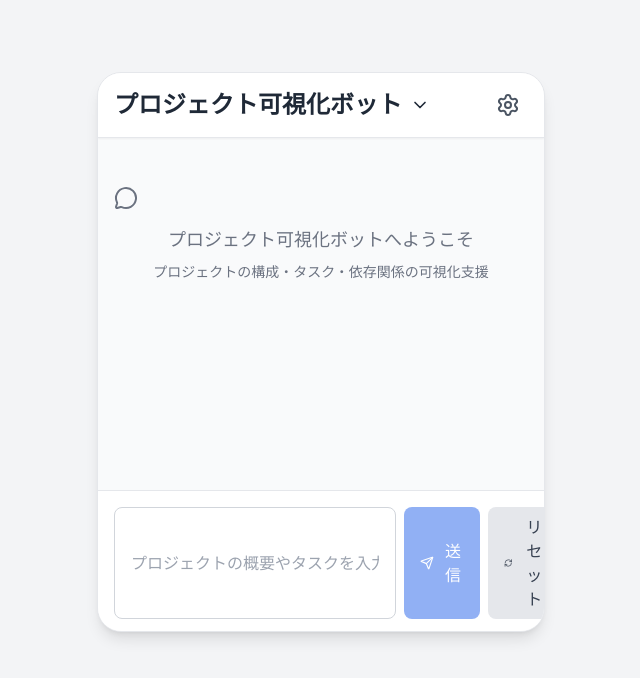
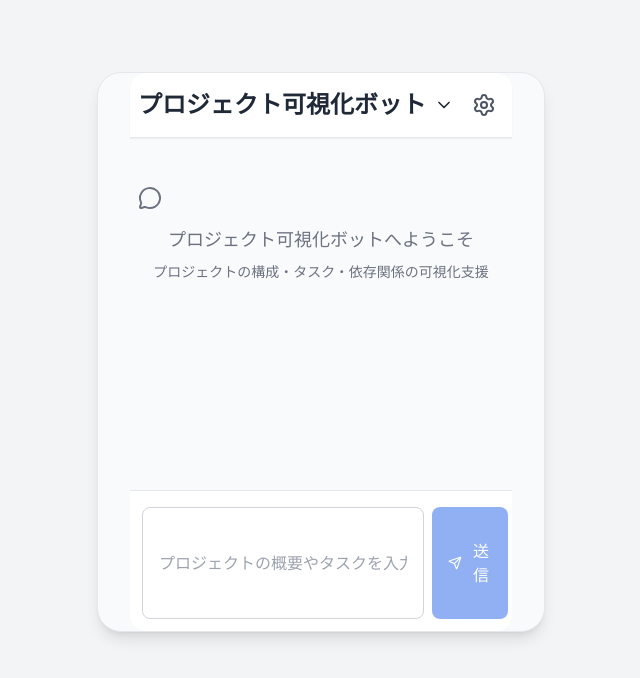
Before and after one commit to ai776/project-visualization-bot, a Next.js app: page /multi-bot in a window 1280 px wide. Shown: the top 678 px of the page, without its empty margins (319-959 px from the left). Built offline with nearby package versions, Linux system fonts and the light colour scheme.

Commit message:
Update chatbot components
- Modified ChatBot.tsx component
- Updated MultiBotSelector.tsx component

```diff
--- a/src/components/ChatBot.tsx
+++ b/src/components/ChatBot.tsx
@@ -213,7 +213,7 @@ export default function ChatBot() {
 
   return (
     <div
-      className="flex flex-col w-full max-w-md mx-auto bg-gray-100 md:bg-white relative h-[100dvh] md:h-[70vh] md:max-h-[70vh] md:min-h-[520px] md:rounded-3xl md:shadow-lg md:border md:border-gray-200 overflow-y-auto md:overflow-hidden"
+      className="flex flex-col w-full max-w-lg md:max-w-md mx-auto bg-gray-100 md:bg-white relative h-[100dvh] md:h-[70vh] md:max-h-[70vh] md:min-h-[520px] md:rounded-3xl md:shadow-lg md:border md:border-gray-200 overflow-y-auto md:overflow-hidden px-4 md:px-8"
       style={{ paddingBottom: 'env(safe-area-inset-bottom, 0px)' }}
     >
       {/* ヘッダー */}
@@ -280,7 +280,7 @@ export default function ChatBot() {
       )}
 
       {/* メッセージエリア */}
-      <div className="flex-1 overflow-y-auto p-4 pb-28 space-y-4 bg-gray-50">
+      <div className="flex-1 overflow-y-auto py-4 px-2 pb-28 space-y-4 bg-gray-50 rounded-2xl">
         {messages.map((message) => (
           <div
             key={message.id}
@@ -315,7 +315,7 @@ export default function ChatBot() {
 
       {/* 入力エリア */}
       <div
-        className="bg-white border-t border-gray-200 p-3 sticky bottom-0 left-0 z-10"
+        className="bg-white border-t border-gray-200 px-3 py-3 sticky bottom-0 left-0 z-10 rounded-b-2xl"
         style={{ paddingBottom: 'calc(env(safe-area-inset-bottom, 0px) + 0.5rem)' }}
       >
         <div className="flex items-center space-x-2">
--- a/src/components/MultiBotSelector.tsx
+++ b/src/components/MultiBotSelector.tsx
@@ -257,12 +257,12 @@ export default function MultiBotSelector() {
 
   return (
     <div
-      className="flex flex-col h-[100dvh] md:h-[70vh] md:max-h-[70vh] md:min-h-[560px] bg-gray-50 w-full md:max-w-md md:mx-auto md:my-8 md:rounded-3xl md:border md:border-gray-200 md:shadow-lg overflow-y-auto md:overflow-hidden"
+      className="flex flex-col h-[100dvh] md:h-[70vh] md:max-h-[70vh] md:min-h-[560px] bg-gray-50 w-full max-w-lg md:max-w-md md:mx-auto md:my-8 md:rounded-3xl md:border md:border-gray-200 md:shadow-lg overflow-y-auto md:overflow-hidden px-4 md:px-8"
       style={{ paddingBottom: 'env(safe-area-inset-bottom, 0px)' }}
     >
       {/* ヘッダー：ボット選択 */}
-      <div className="bg-white shadow-sm border-b">
-        <div className="max-w-md mx-auto px-4 py-3 w-full">
+      <div className="bg-white shadow-sm border-b rounded-t-2xl">
+        <div className="max-w-md mx-auto px-2 py-3 w-full">
           <div className="flex items-center justify-between">
             <button
               onClick={() => setIsBotSelectorOpen(!isBotSelectorOpen)}
@@ -324,7 +324,7 @@ export default function MultiBotSelector() {
       <div className="flex-1 overflow-hidden">
         <div className="w-full h-full flex flex-col">
           {/* メッセージ表示エリア */}
-          <div className="flex-1 overflow-y-auto p-4 pb-28 space-y-4">
+          <div className="flex-1 overflow-y-auto py-4 px-2 pb-28 space-y-4">
             {filteredMessages.length === 0 && (
               <div className="text-center text-gray-500 mt-8">
                 <div className="mb-4">{currentBot.icon}</div>
@@ -356,7 +356,7 @@ export default function MultiBotSelector() {
 
           {/* 入力エリア */}
           <div
-            className="border-t bg-white p-4 sticky bottom-0 left-0 z-10"
+            className="border-t bg-white px-3 py-4 sticky bottom-0 left-0 z-10 rounded-b-2xl"
             style={{ paddingBottom: 'calc(env(safe-area-inset-bottom, 0px) + 0.75rem)' }}
           >
             <div className="w-full">
```
